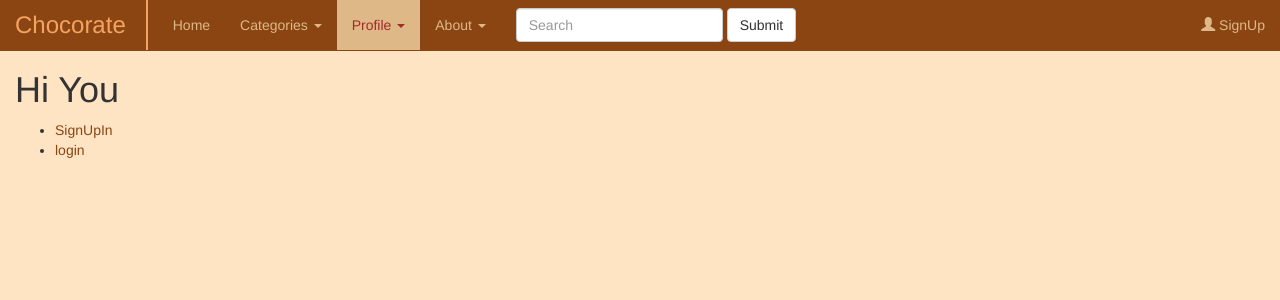
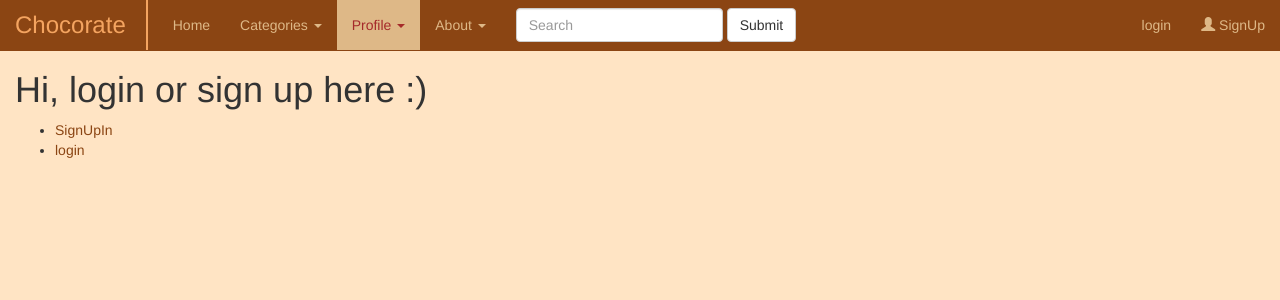
Before and after one commit to Aliceravier/Chocorate, a Django app: page /chocorate/profile/ in a window 1280 px wide. Shown: the top 300 px of the page. Run offline with Django 3.2, Linux system fonts and the light colour scheme; some libraries are stand-ins or nearby versions.

Commit message:
put login on bar

```diff
--- a/chocorate_project/templates/chocorate/base.html
+++ b/chocorate_project/templates/chocorate/base.html
@@ -98,8 +98,15 @@
                             </a>
                         </li>
                         {% else %}
+                            <li>
+                                <a href="{% url 'login' %}">
+                                    <span>
+                                    </span> login
+                                </a>
+                            </li>
 						    <li><a href="{% url 'signUp' %}"><span class="glyphicon glyphicon-user">
 						    </span> SignUp </a></li>
+
                         {% endif %}
 					</ul>
 				</div>
--- a/chocorate_project/templates/chocorate/profile.html
+++ b/chocorate_project/templates/chocorate/profile.html
@@ -5,7 +5,15 @@
 {% endblock %}
 
 {% block body_block %}
-	<h1> Hi You </h1>
+
+	<h1>
+    {% if user.is_authenticated %}
+    Hi {{user.username}} !
+    {% else %}
+    Hi, login or sign up here :)
+    {% endif %}
+
+    </h1>
 	<div>
 		<ul>
             {% if user.is_authenticated %}
```
Also changed, not shown: chocorate_project/templates/chocorate/signUp.html (+5 -5 lines), README.md, chocorate_project/db.sqlite3.
